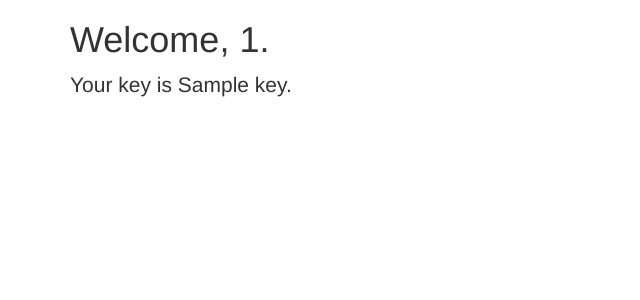
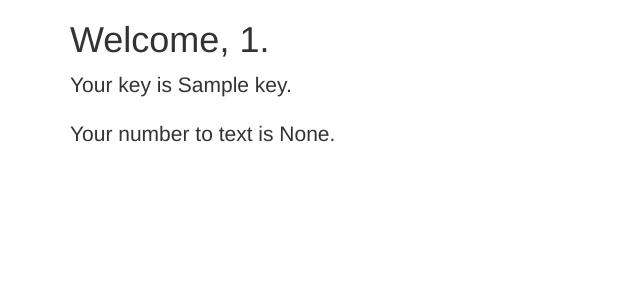
Before and after one commit to yasyf/controlio_web, a Flask app: page / in a window 1280 px wide. Shown: the top 300 px of the page, without its empty margins (0-640 px from the left). Run offline with Flask 2, Linux system fonts and the light colour scheme; a database or web service that is not in the repository returns one stand-in record (values such as "Sample title"); some libraries are stand-ins or nearby versions.

Commit message:
Show twilio number on index

```diff
--- a/app.py
+++ b/app.py
@@ -19,7 +19,7 @@
   if not g.user:
     session['userid'] = None
     return redirect(url_for('login_signup_view'))
-  return render_template('index.html')
+  return render_template('index.html', twilio_number=os.getenv('TWILIO_NUMBER'))
 
 @app.route('/login', methods=['GET', 'POST'])
 def login_signup_view():
--- a/templates/index.html
+++ b/templates/index.html
@@ -6,6 +6,7 @@
   <div class="starter-template">
     <h1>Welcome, {{g.user.number}}.</h1>
     <p class="lead">Your key is {{g.user.key|string}}.</p>
+    <p class="lead">Your number to text is {{twilio_number}}.</p>
   </div>
 
 
```
